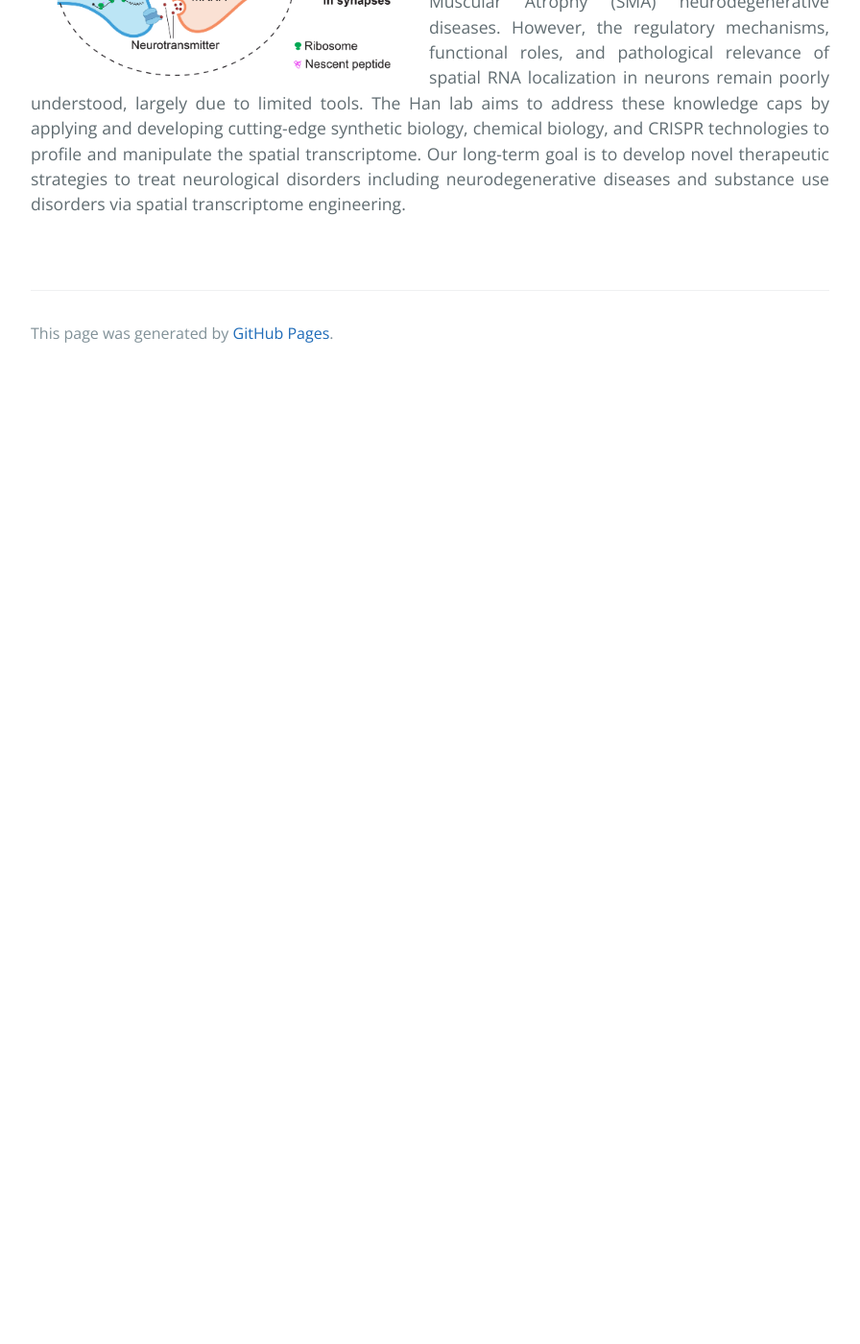
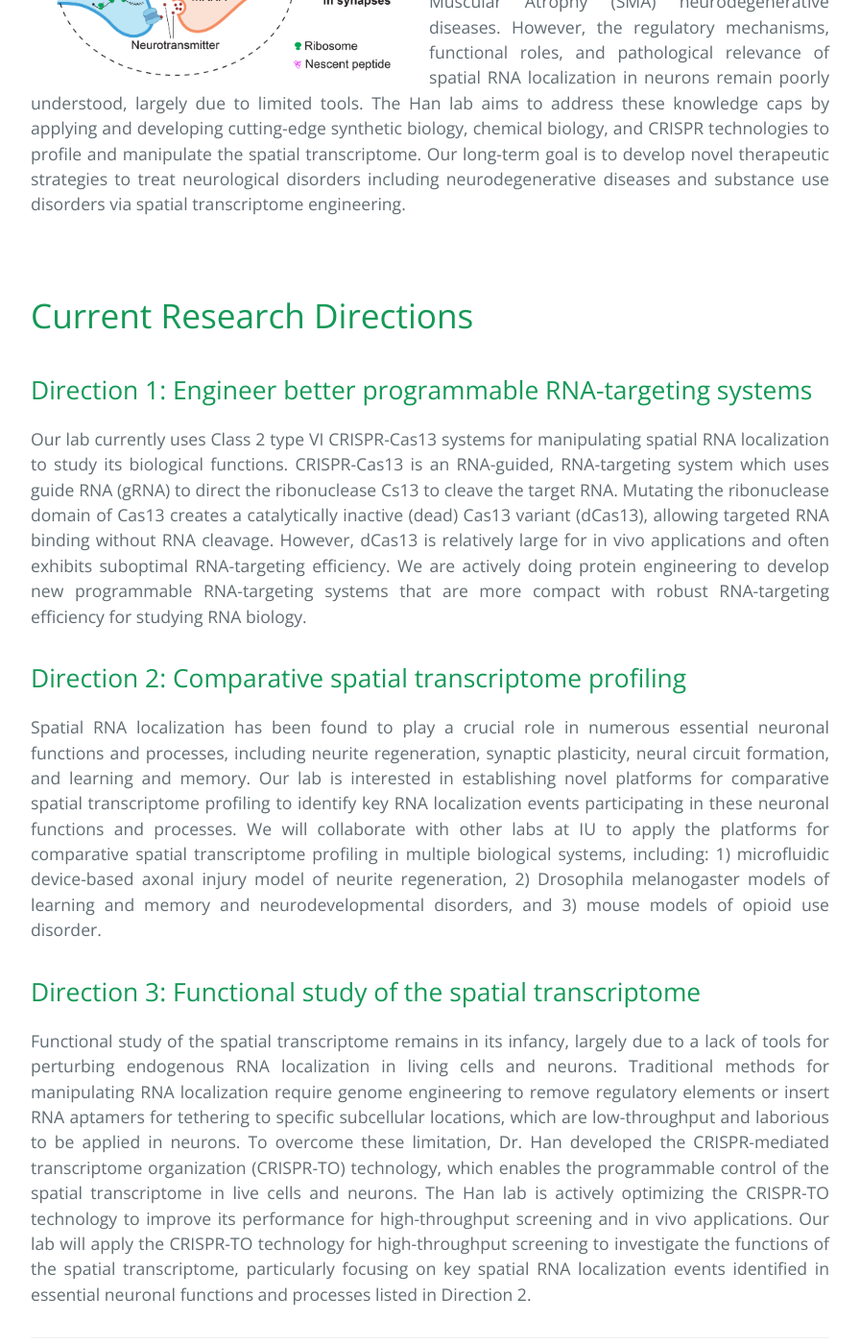
Before and after one commit to Hanmt-Lab/Hanmt-Lab.github.io, a Jekyll site: the page built from research/index.html, in a window 1280 px wide and 1400 px high, scrolled down 723 px. Shown: the whole window at 96% size, without its empty margins (192-1088 px from the left). Built offline with Jekyll 4.4.1, drawn with Linux system fonts in a browser that asks for light colours; before the commit the page ends 1114 px from its top, so only the background shows below that.

Commit message:
Update index.html

```diff
--- a/research/index.html
+++ b/research/index.html
@@ -26,3 +26,21 @@ layout: default
 Spatial RNA localization is a key epigenetic mechanism regulating the spatiotemporal gene expression. This mechanism is particularly important in neurons and plays a crucial role in neuronal functions including neurite regeneration and synaptic plasticity which is the cellular basis underlying learning and memory and neurite circuit formation. Aberrant RNA localization has been observed in neurological disorders including Amyotrophic Lateral Sclerosis (ALS), Frontotemporal Dementia (FTD), and Spinal Muscular Atrophy (SMA) neurodegenerative diseases. However, the regulatory mechanisms, functional roles, and pathological relevance of spatial RNA localization in neurons remain poorly understood, largely due to limited tools. The Han lab aims to address these knowledge caps by applying and developing cutting-edge synthetic biology, chemical biology, and CRISPR technologies to profile and manipulate the spatial transcriptome. Our long-term goal is to develop novel therapeutic strategies to treat neurological disorders including neurodegenerative diseases and substance use disorders via spatial transcriptome engineering.
 </p>
 <br>
+
+<h1> Current Research Directions </h1>
+
+<h2> Direction 1: Engineer better programmable RNA-targeting systems </h2>
+<p class="text">
+Our lab currently uses Class 2 type VI CRISPR-Cas13 systems for manipulating spatial RNA localization to study its biological functions. CRISPR-Cas13 is an RNA-guided, RNA-targeting system which uses guide RNA (gRNA) to direct the ribonuclease Cs13 to cleave the target RNA. Mutating the ribonuclease domain of Cas13 creates a catalytically inactive (dead) Cas13 variant (dCas13), allowing targeted RNA binding without RNA cleavage. However, dCas13 is relatively large for in vivo applications and often exhibits suboptimal RNA-targeting efficiency. We are actively doing protein engineering to develop new programmable RNA-targeting systems that are more compact with robust RNA-targeting efficiency for studying RNA biology.
+</p>
+
+<h2> Direction 2: Comparative spatial transcriptome profiling </h2>
+<p class="text">
+Spatial RNA localization has been found to play a crucial role in numerous essential neuronal functions and processes, including neurite regeneration, synaptic plasticity, neural circuit formation, and learning and memory. Our lab is interested in establishing novel platforms for comparative spatial transcriptome profiling to identify key RNA localization events participating in these neuronal functions and processes. We will collaborate with other labs at IU to apply the platforms for comparative spatial transcriptome profiling in multiple biological systems, including: 1) microfluidic device-based axonal injury model of neurite regeneration, 2) Drosophila melanogaster models of learning and memory and neurodevelopmental disorders, and 3) mouse models of opioid use disorder.
+</p>
+
+<h2> Direction 3: Functional study of the spatial transcriptome </h2>
+
+<p class="text">
+Functional study of the spatial transcriptome remains in its infancy, largely due to a lack of tools for perturbing endogenous RNA localization in living cells and neurons. Traditional methods for manipulating RNA localization require genome engineering to remove regulatory elements or insert RNA aptamers for tethering to specific subcellular locations, which are low-throughput and laborious to be applied in neurons. To overcome these limitation, Dr. Han developed the CRISPR-mediated transcriptome organization (CRISPR-TO) technology, which enables the programmable control of the spatial transcriptome in live cells and neurons. The Han lab is actively optimizing the CRISPR-TO technology to improve its performance for high-throughput screening and in vivo applications. Our lab will apply the CRISPR-TO technology for high-throughput screening to investigate the functions of the spatial transcriptome, particularly focusing on key spatial RNA localization events identified in essential neuronal functions and processes listed in Direction 2.
+</p>
```
